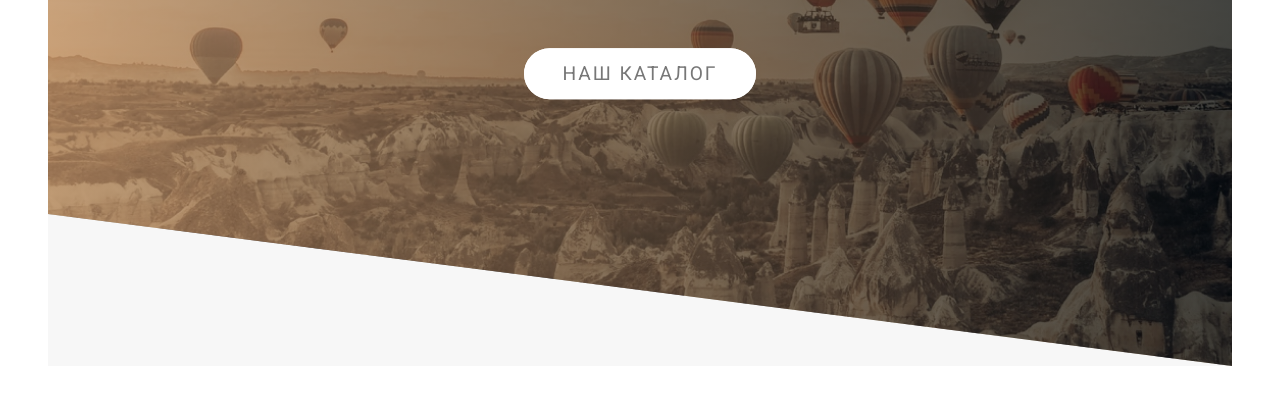
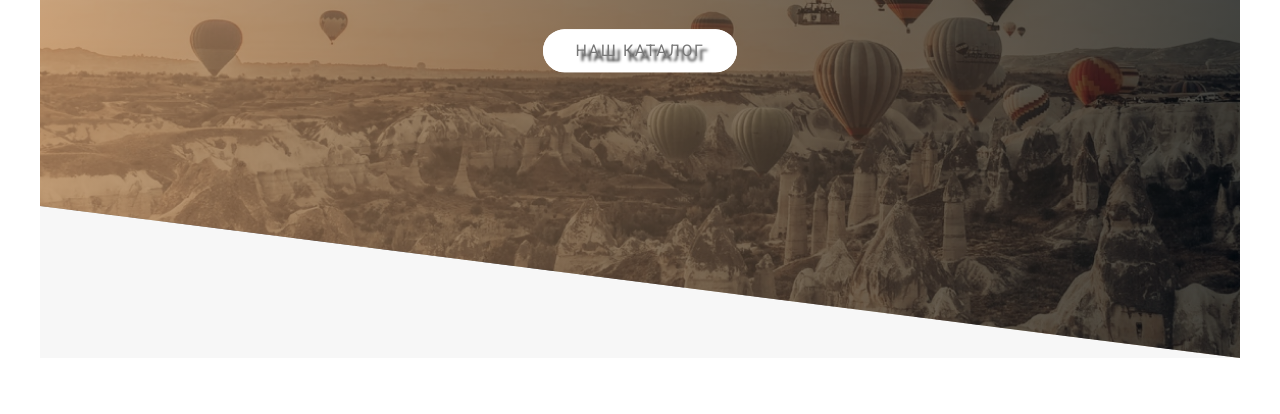
Before and after one commit to VenMark-Dev/baloons, a plain HTML site: page index.html in a window 1280 px wide. Shown: the part 442-856 px from the top of the page. Drawn offline with nearby package versions, Linux system fonts and the light colour scheme; files that its build step writes are made by us from their sources.

Commit message:
first commit

```diff
--- a/SASS/style.sass
+++ b/SASS/style.sass
@@ -4,18 +4,17 @@
     box-sizing: border-box
 
 html
-    font-size: 60%
+    font-size: 50%
 
 body
     font-family: roboto
     font-weight: 400
+    text-shadow: 5px 5px 3px #000
     color: #777777
     font-size: 1.6rem
     letter-spacing: .2rem
     padding: 5rem
     background-color: white
-
-
 
 .container
     background-color: #F7F7F7
```
